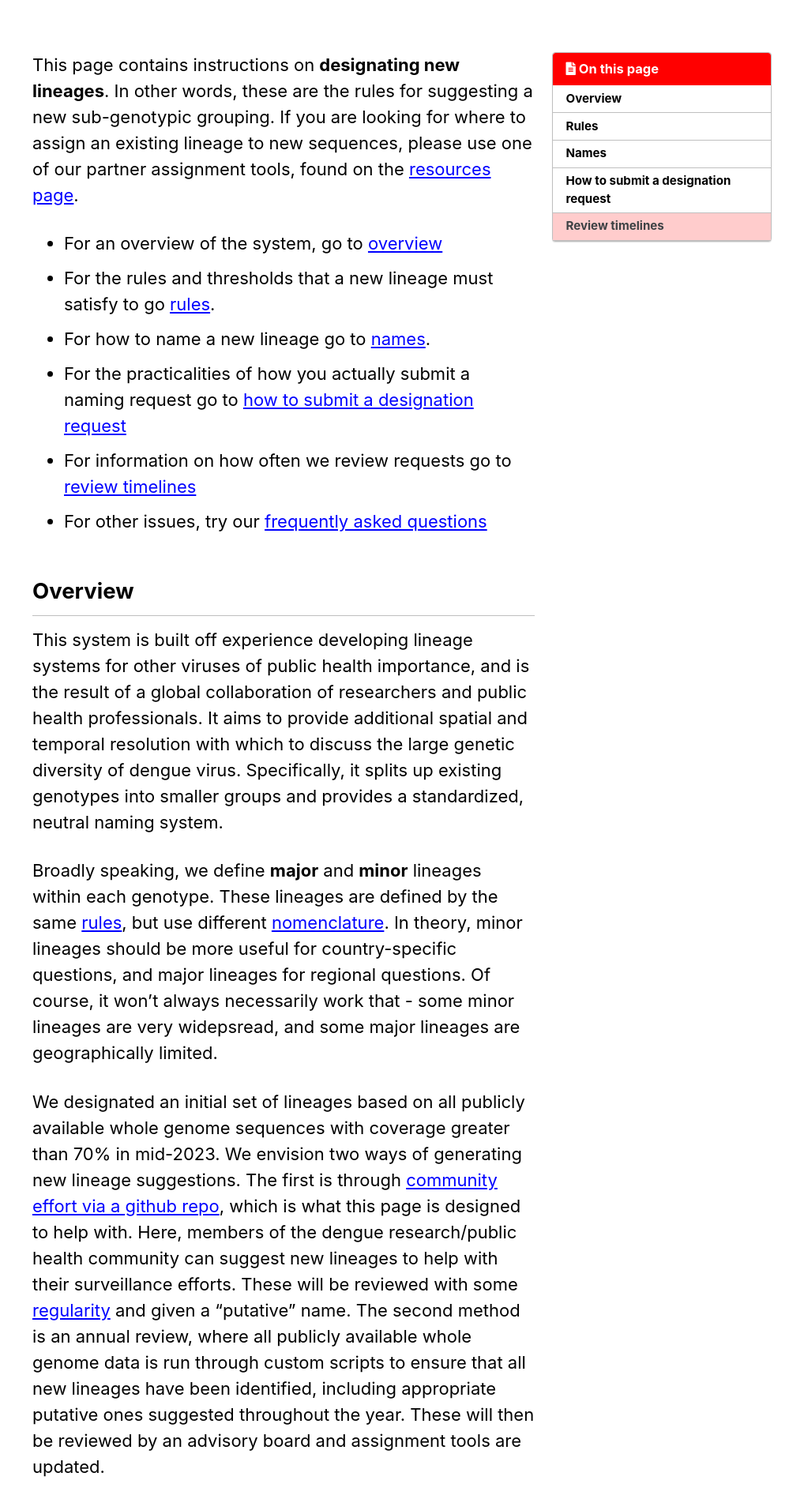
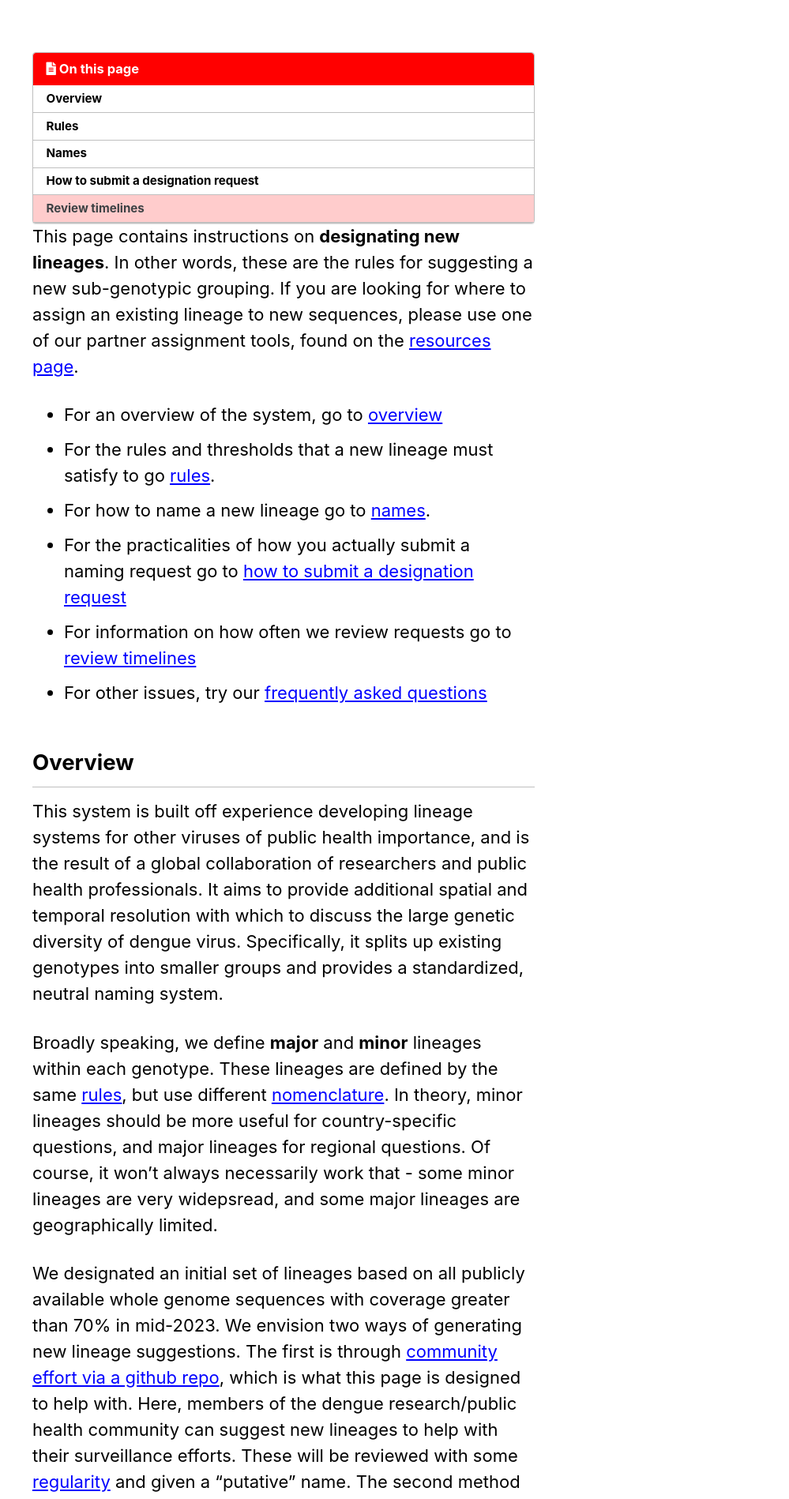
Before and after one commit to DENV-lineages/denv-lineages.github.io, a Jekyll site: the page built from _pages/rules.md, in a window 1280 px wide. Shown: the part 393-2291 px from the top of the page at 79% size, without its empty margins (281-1280 px from the left). Built offline with Jekyll 4.4.1, drawn with Linux system fonts in a browser that asks for light colours; cached includes are drawn as plain includes.

Commit message:
add dengue layout

```diff
--- /dev/null
+++ b/_layouts/dengue_layout.html
@@ -0,0 +1,95 @@
+---
+layout: default
+---
+
+{% if page.header.overlay_color or page.header.overlay_image or page.header.image %}
+  {% include page__hero.html %}
+{% elsif page.header.video.id and page.header.video.provider %}
+  {% include page__hero_video.html %}
+{% endif %}
+
+{% assign breadcrumbs_enabled = site.breadcrumbs %}
+{% if page.breadcrumbs != null %}
+  {% assign breadcrumbs_enabled = page.breadcrumbs %}
+{% endif %}
+{% if page.url != "/" and breadcrumbs_enabled %}
+  {% unless paginator %}
+    {% include breadcrumbs.html %}
+  {% endunless %}
+{% endif %}
+
+<div id="main" role="main">
+  {% include sidebar.html %}
+
+  <article class="page h-entry" itemscope itemtype="https://schema.org/CreativeWork">
+    {% if page.title %}<meta itemprop="headline" content="{{ page.title | markdownify | strip_html | strip_newlines | escape_once }}">{% endif %}
+    {% if page.excerpt %}<meta itemprop="description" content="{{ page.excerpt | markdownify | strip_html | strip_newlines | escape_once }}">{% endif %}
+    {% if page.date %}<meta itemprop="datePublished" content="{{ page.date | date_to_xmlschema }}">{% endif %}
+    {% if page.last_modified_at %}<meta itemprop="dateModified" content="{{ page.last_modified_at | date_to_xmlschema }}">{% endif %}
+
+    <div class="page__inner-wrap">
+      {% unless page.header.overlay_color or page.header.overlay_image %}
+        <header>
+          {% if page.title %}<h1 id="page-title" class="page__title p-name" itemprop="headline">
+            <a href="{{ page.url | absolute_url }}" class="u-url" itemprop="url">{{ page.title | markdownify | remove: "<p>" | remove: "</p>" }}</a>
+          </h1>{% endif %}
+          {% include page__meta.html %}
+        </header>
+      {% endunless %}
+
+      <section class="page__content e-content" itemprop="text">
+        {% if page.toc %}
+          <aside class="sidebar__leftt {% if page.toc_sticky %}sticky{% endif %}">
+            <nav class="toc">
+              <header><h4 class="nav__title"><i class="fas fa-{{ page.toc_icon | default: 'file-alt' }}"></i> {{ page.toc_label | default: site.data.ui-text[site.locale].toc_label | default: "On this page" }}</h4></header>
+              {% include toc.html sanitize=true html=content h_min=1 h_max=6 class="toc__menu" skip_no_ids=true %}
+            </nav>
+          </aside>
+        {% endif %}
+        {{ content }}
+        {% if page.link %}<div><a href="{{ page.link }}" class="btn btn--primary">{{ site.data.ui-text[site.locale].ext_link_label | default: "Direct Link" }}</a></div>{% endif %}
+      </section>
+
+      <footer class="page__meta">
+        {% if site.data.ui-text[site.locale].meta_label %}
+          <h4 class="page__meta-title">{{ site.data.ui-text[site.locale].meta_label }}</h4>
+        {% endif %}
+        {% include page__taxonomy.html %}
+        {% include page__date.html %}
+      </footer>
+
+      {% if page.share %}{% include social-share.html %}{% endif %}
+
+      {% include post_pagination.html %}
+    </div>
+
+    {% if jekyll.environment == 'production' and site.comments.provider and page.comments %}
+      {% include comments.html %}
+    {% endif %}
+  </article>
+
+  {% comment %}<!-- only show related on a post page when `related: true` -->{% endcomment %}
+  {% if page.id and page.related and site.related_posts.size > 0 %}
+    <div class="page__related">
+      <h2 class="page__related-title">{{ site.data.ui-text[site.locale].related_label | default: "You May Also Enjoy" }}</h2>
+      <div class="grid__wrapper">
+        {% for post in site.related_posts limit:4 %}
+          {% include archive-single.html type="grid" %}
+        {% endfor %}
+      </div>
+    </div>
+  {% comment %}<!-- otherwise show recent posts if no related when `related: true` -->{% endcomment %}
+  {% elsif page.id and page.related %}
+    <div class="page__related">
+      <h2 class="page__related-title">{{ site.data.ui-text[site.locale].related_label | default: "You May Also Enjoy" }}</h2>
+      <div class="grid__wrapper">
+        {% for post in site.posts limit:4 %}
+          {% if post.id == page.id %}
+            {% continue %}
+          {% endif %}
+          {% include archive-single.html type="grid" %}
+        {% endfor %}
+      </div>
+    </div>
+  {% endif %}
+</div>
```
Also changed, not shown: _pages/rules.md (+1 -0 lines).
